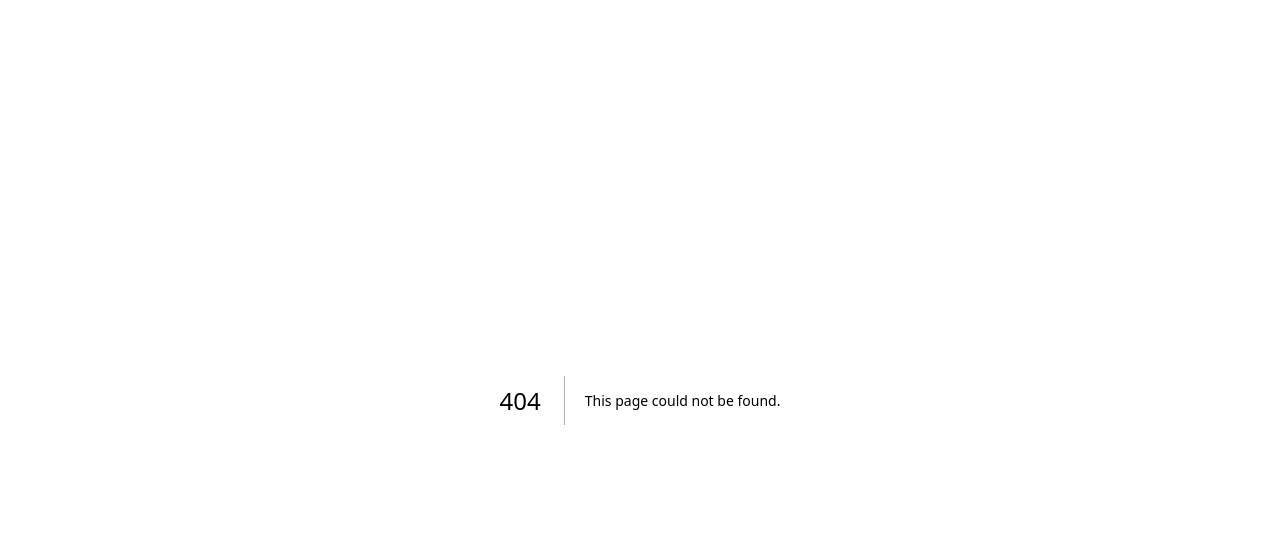
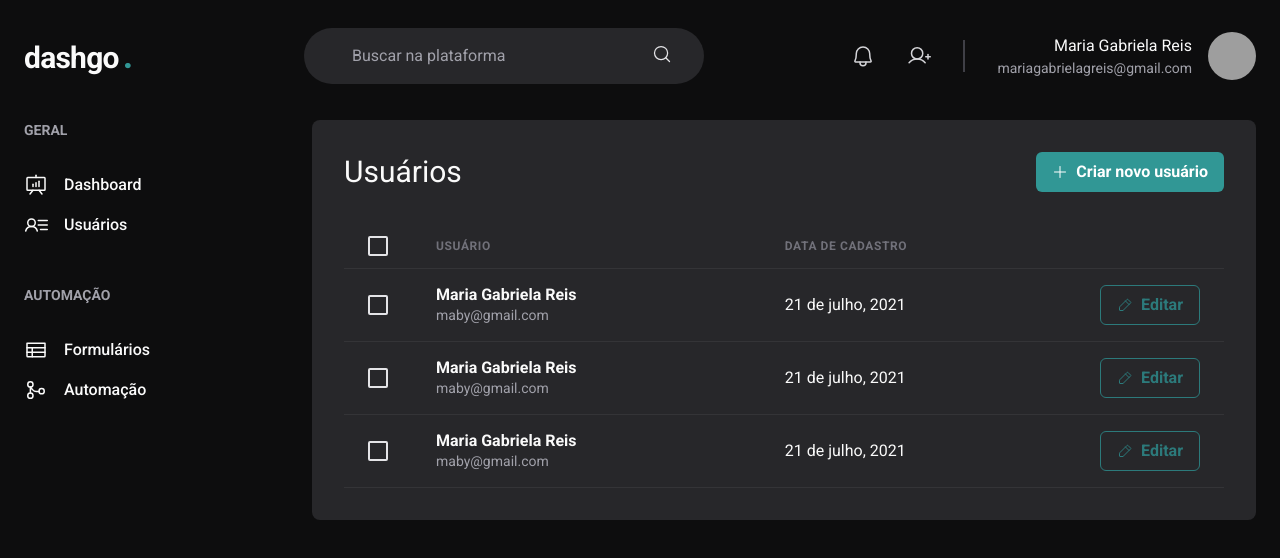
Before and after one commit to MariaGabrielaReis/dashgo, a Next.js app: page /users in a window 1280 px wide. Before the commit this address had no page. Shown: the top 558 px of the page. Built offline with nearby package versions, Linux system fonts and the light colour scheme; grey boxes are pictures that could not be loaded.

Commit message:
feat: create user list page

```diff
--- /dev/null
+++ b/src/pages/users/index.tsx
@@ -0,0 +1,168 @@
+import {
+  background,
+  Box,
+  Button,
+  Checkbox,
+  Flex,
+  Heading,
+  Icon,
+  Table,
+  Tbody,
+  Td,
+  Text,
+  Th,
+  Thead,
+  Tr,
+} from "@chakra-ui/react";
+import { PencilSimple, Plus } from "phosphor-react";
+
+import { Header } from "@/components/Header";
+import { Sidebar } from "@/components/Sidebar";
+
+export default function UserList() {
+  return (
+    <Box>
+      <Header />
+
+      <Flex w={"100%"} my={"6"} maxW={1480} mx={"auto"} px={"6"}>
+        <Sidebar />
+
+        <Box flex={"1"} borderRadius={8} bg={"gray.800"} p={"8"}>
+          <Flex mb={"8"} justify={"space-between"} align={"center"}>
+            <Heading size={"lg"} fontWeight={"normal"}>
+              Usuários
+            </Heading>
+
+            <Button
+              as="a"
+              size={"md"}
+              fontSize={"md"}
+              colorScheme={"teal"}
+              leftIcon={<Icon as={Plus} size={24} />}
+              cursor={"pointer"}
+            >
+              Criar novo usuário
+            </Button>
+          </Flex>
+
+          <Table colorScheme={"whiteAlpha"}>
+            <Thead>
+              <Tr>
+                <Th px={"6"} color={"gray.300"} width={"8"}>
+                  <Checkbox colorScheme={"blue"} size={"lg"} />
+                </Th>
+                <Th color={"gray.500"}>Usuário</Th>
+                <Th color={"gray.500"}>Data de cadastro</Th>
+                <Th w={"8"} />
+              </Tr>
+            </Thead>
+            <Tbody>
+              <Tr>
+                <Td px={"6"}>
+                  <Checkbox colorScheme={"blue"} size={"lg"} />
+                </Td>
+                <Td px={"6"}>
+                  <Box>
+                    <Text fontWeight={"bold"}>Maria Gabriela Reis</Text>
+                    <Text fontSize={"sm"} color={"gray.400"}>
+                      maby@gmail.com
+                    </Text>
+                  </Box>
+                </Td>
+                <Td px={"6"}>
+                  <Text>21 de julho, 2021</Text>
+                </Td>
+                <Td>
+                  <Button
+                    as="a"
+                    size={"md"}
+                    fontSize={"md"}
+                    colorScheme={"teal"}
+                    leftIcon={<Icon as={PencilSimple} />}
+                    variant={"outline"}
+                    _hover={{
+                      bg: "transparent",
+                      color: "teal.500",
+                      borderColor: "teal.500",
+                    }}
+                    cursor={"pointer"}
+                  >
+                    Editar
+                  </Button>
+                </Td>
+              </Tr>
+              <Tr>
+                <Td px={"6"}>
+                  <Checkbox colorScheme={"blue"} size={"lg"} />
+                </Td>
+                <Td px={"6"}>
+                  <Box>
+                    <Text fontWeight={"bold"}>Maria Gabriela Reis</Text>
+                    <Text fontSize={"sm"} color={"gray.400"}>
+                      maby@gmail.com
+                    </Text>
+                  </Box>
+                </Td>
+                <Td px={"6"}>
+                  <Text>21 de julho, 2021</Text>
+                </Td>
+                <Td>
+                  <Button
+                    as="a"
+                    size={"md"}
+                    fontSize={"md"}
+                    colorScheme={"teal"}
+                    leftIcon={<Icon as={PencilSimple} />}
+                    variant={"outline"}
+                    _hover={{
+                      bg: "transparent",
+                      color: "teal.500",
+                      borderColor: "teal.500",
+                    }}
+                    cursor={"pointer"}
+                  >
+                    Editar
+                  </Button>
+                </Td>
+              </Tr>
+              <Tr>
+                <Td px={"6"}>
+                  <Checkbox colorScheme={"blue"} size={"lg"} />
+                </Td>
+                <Td px={"6"}>
+                  <Box>
+                    <Text fontWeight={"bold"}>Maria Gabriela Reis</Text>
+                    <Text fontSize={"sm"} color={"gray.400"}>
+                      maby@gmail.com
+                    </Text>
+                  </Box>
+                </Td>
+                <Td px={"6"}>
+                  <Text>21 de julho, 2021</Text>
+                </Td>
+                <Td>
+                  <Button
+                    as="a"
+                    size={"md"}
+                    fontSize={"md"}
+                    colorScheme={"teal"}
+                    leftIcon={<Icon as={PencilSimple} />}
+                    variant={"outline"}
+                    _hover={{
+                      bg: "transparent",
+                      color: "teal.500",
+                      borderColor: "teal.500",
+                    }}
+                    cursor={"pointer"}
+                  >
+                    Editar
+                  </Button>
+                </Td>
+              </Tr>
+            </Tbody>
+          </Table>
+        </Box>
+      </Flex>
+    </Box>
+  );
+}
```
